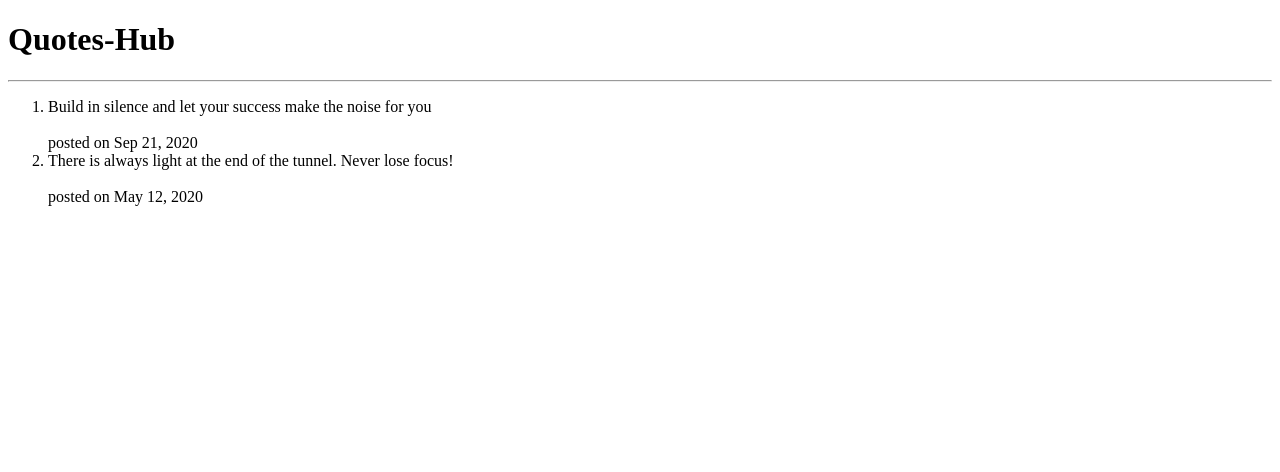
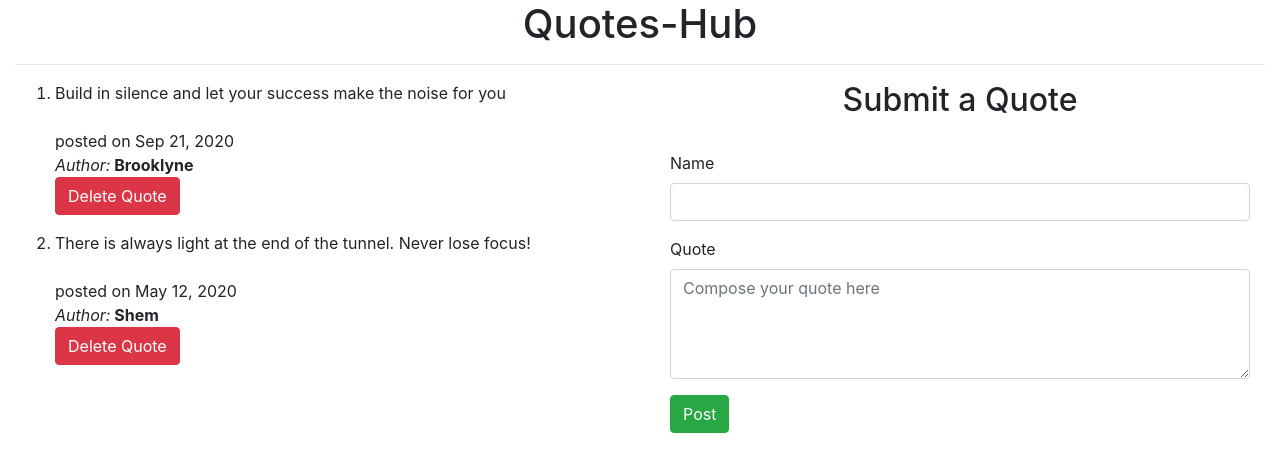
Before and after one commit to ShemBrooklyne/QUOTES-APP, an Angular app: page / in a window 1280 px wide. Shown: the top 472 px of the page. Built offline with nearby package versions, Linux system fonts and the light colour scheme.

Commit message:
Added a textarea

```diff
--- a/src/app/quote-detail/quote-detail.component.html
+++ b/src/app/quote-detail/quote-detail.component.html
@@ -1,4 +1,4 @@
 <p>
   <em>Author:</em> <strong> {{ quote.author }} </strong> <br>
-  <button (click)='quoteDelete(true)'>Delete Quote</button>
+  <button class="btn btn-danger" (click)='quoteDelete(true)'>Delete Quote</button>
 </p>
--- /dev/null
+++ b/src/app/quote-form/quote-form.component.html
@@ -0,0 +1,19 @@
+<div class="container-fluid">
+    <h2 class="text-center">Submit a Quote</h2>
+    <br>
+    <form action="">
+        <div class="form-group">
+            <label for="name">Name</label>
+            <input type="text" required class="form-control" id="name">
+        </div>
+
+        <div class="form-group">
+            <label for="quote">Quote</label>
+            <textarea  id="quote" rows="4" class="form-control" required placeholder="Compose your quote here"></textarea>
+        </div>
+
+        <div class="form-group">
+            <button type="submit" class="btn btn-success">Post</button>
+        </div>
+    </form>
+</div>
--- /dev/null
+++ b/src/app/quote-form/quote-form.component.ts
@@ -0,0 +1,15 @@
+import { Component, OnInit } from '@angular/core';
+
+@Component({
+  selector: 'app-quote-form',
+  templateUrl: './quote-form.component.html',
+  styleUrls: ['./quote-form.component.css']
+})
+export class QuoteFormComponent implements OnInit {
+
+  constructor() { }
+
+  ngOnInit(): void {
+  }
+
+}
--- a/src/app/quote/quote.component.html
+++ b/src/app/quote/quote.component.html
@@ -3,10 +3,17 @@
 <div class="container-fluid">
     <h1 class="text-center">Quotes-Hub</h1>
     <hr>
+    <div class="row">
+      <div class="col-md-6">
         <ol>
           <li *ngFor = 'let quote of quote;let i = index'>
             {{ quote.name }} <br> <br> posted on {{quote.completeDate|date}}
-        <app-quote-detail *ngIf = 'quote.showAuthor' [quote] = 'quote' (isComplete) = 'deleteQuote($event,i)'></app-quote-detail>
+            <app-quote-detail *ngIf = 'quote' [quote] = 'quote' (isComplete) = 'deleteQuote($event,i)'></app-quote-detail>
           </li>
         </ol>
       </div>
+      <div class="col-md-6">
+        <app-quote-form></app-quote-form>
+      </div>
+    </div>
+</div>
--- a/src/styles.css
+++ b/src/styles.css
@@ -1 +1,2 @@
 /* You can add global styles to this file, and also import other style files */
+@import "~bootstrap/dist/css/bootstrap.css"
```
Also changed, not shown: src/app/app.module.ts (+6 -2 lines), src/app/quote-form/quote-form.component.css (added), 1 other file (tests, documents, lock files or other folders). Lines whose indentation alone changed are shown as unchanged.
